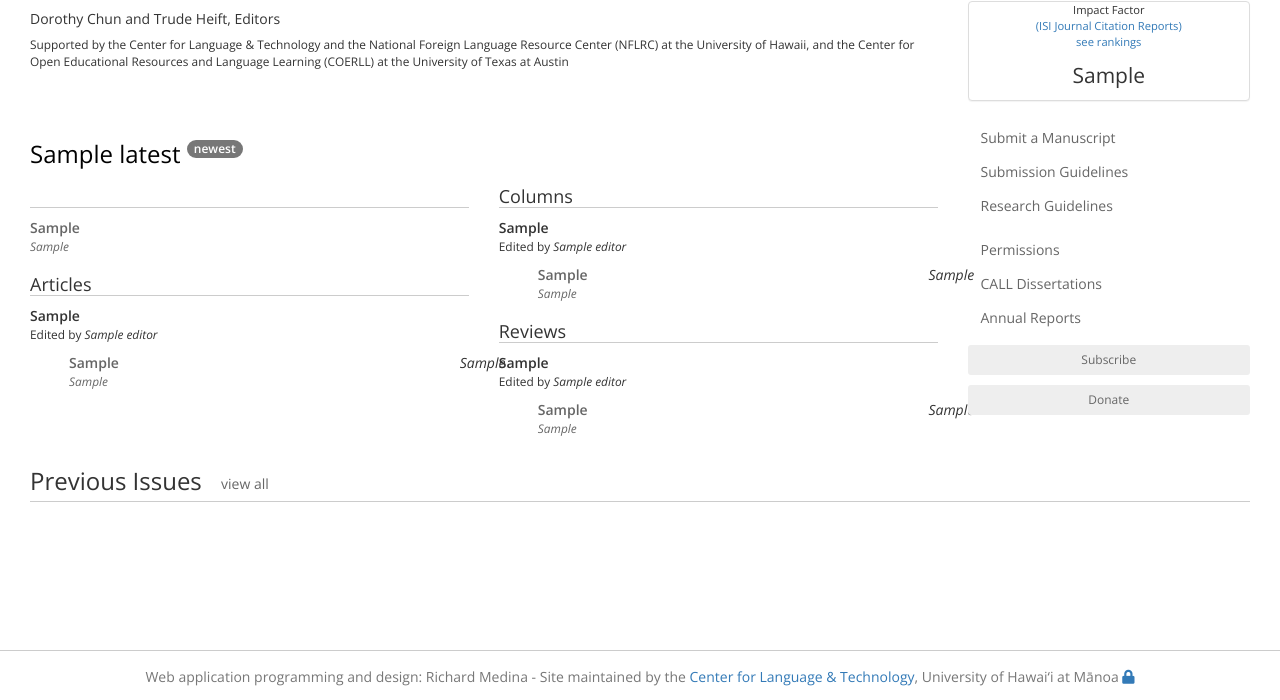
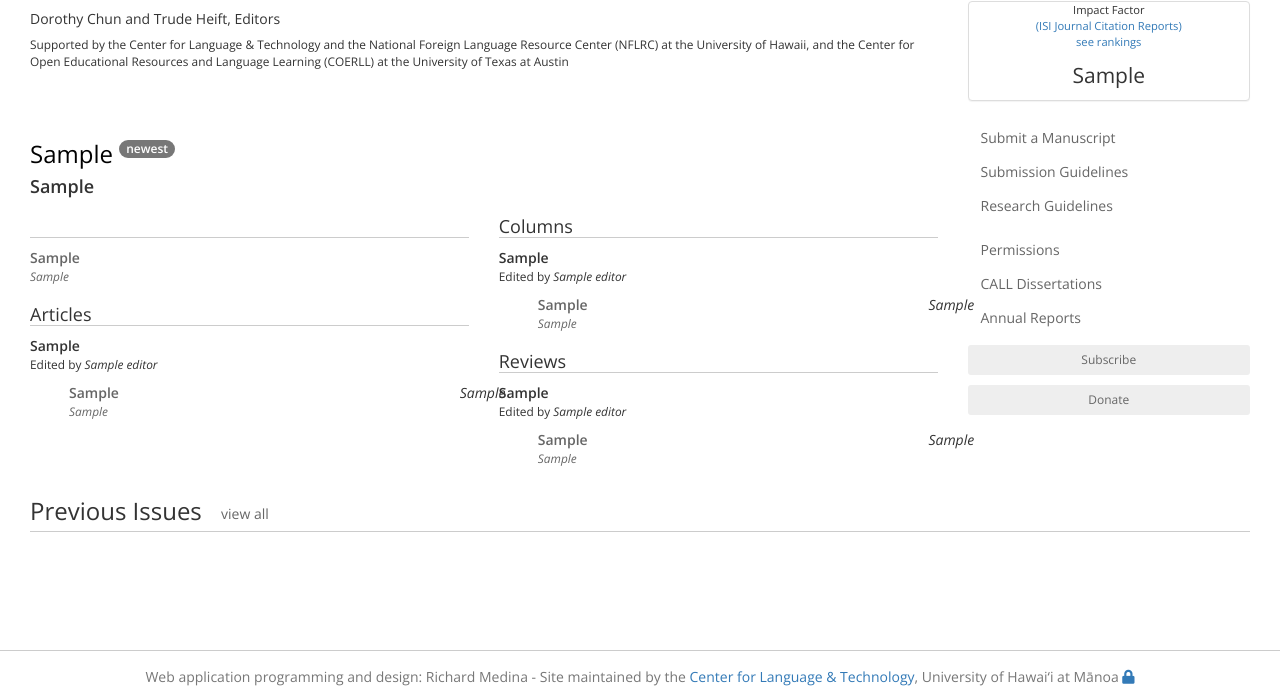
Before and after one commit to richmedina/nflrc-slrp-dev, a Django app: template templates/home.html in a window 1280 px wide. Shown: the part 100-800 px from the top of the page. Run offline with Django 3.2, Linux system fonts and the light colour scheme; the template is opened without the code that fills it: most values are stand-ins (such as "Sample title", 1, 10 or a date in 2020); some libraries are stand-ins or nearby versions.

Commit message:
add special issue parse to home page

```diff
--- a/lltsite/views.py
+++ b/lltsite/views.py
@@ -34,6 +34,7 @@
         context['keywords'] =  journal.aggregate_keywords()
         context['volumes'] = journal.list_collections_by_volume()
         context['latest'] = Collection.objects.all().order_by('-name')[0]
+        context['title'] = context['latest'].title_tuple()
         context['toc'] = context['latest'].list_toc_by_page()
         try:
             context['impact_factor'] = ImpactFactor.objects.get()
--- a/templates/home.html
+++ b/templates/home.html
@@ -29,7 +29,8 @@
 	<div class="col-md-9">
 		<div class="row">
 			<div class="col-md-12">
-				<h3><a href="{% url 'collection' latest.identifier %}" class="static_a_display" style="color: #000">{{ latest.name }} <sup><span class="badge">newest</span></sup></a> {% if user.is_staff %}<small><a class="btn btn-xs btn-default" href="{% url 'oai_collection' latest.pk %}">Update</a></small>{% endif %}</h3>
+				<h3><a href="{% url 'collection' latest.identifier %}" class="static_a_display" style="color: #000">{{ title.0 }} <sup><span class="badge">newest</span></sup></a> {% if user.is_staff %}<small><a class="btn btn-xs btn-default" href="{% url 'oai_collection' latest.pk %}">Update</a></small>{% endif %}</h3>
+				<h4><strong>{{ title.1 }}</strong></h4>
 			</div>
 
 
```
